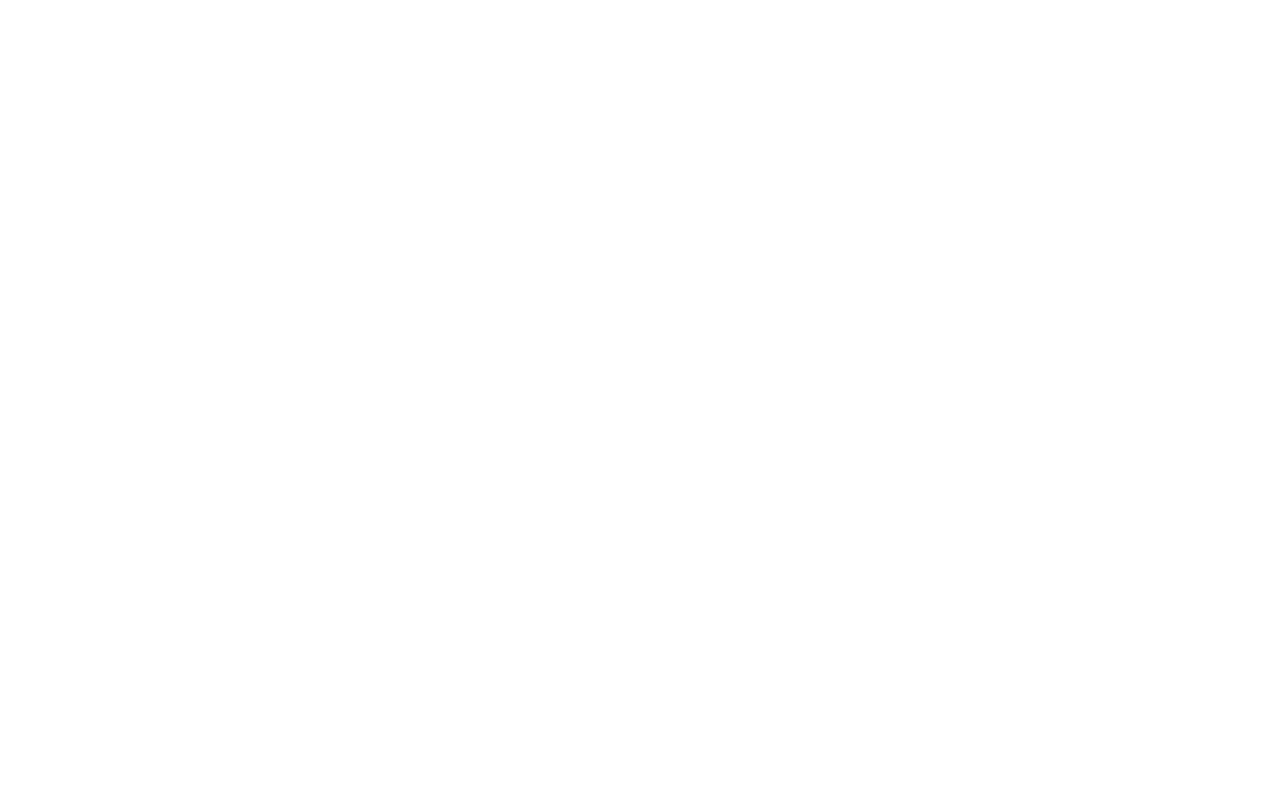
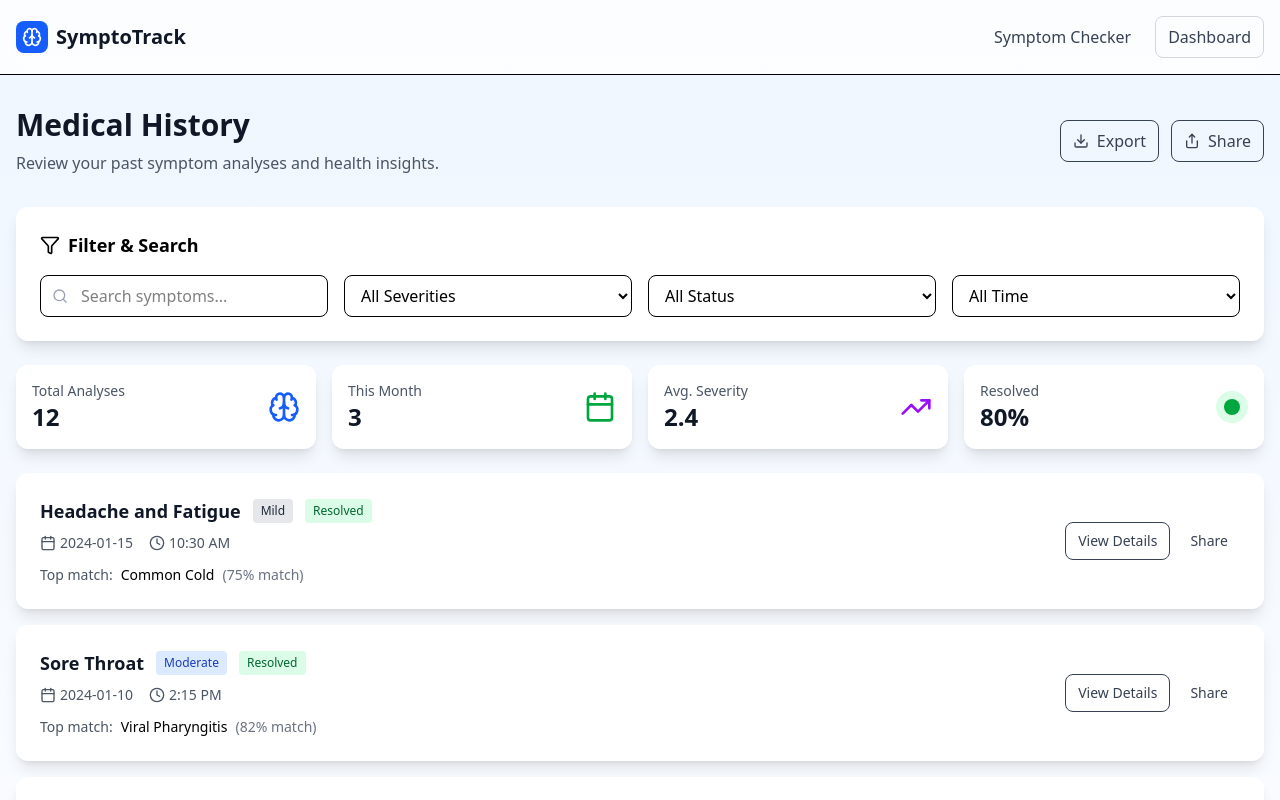
Before and after one commit to BelhiaSofiane/MediGuide, a React (Vite) app: page /history in a window 1280 px wide. Before the commit this address had no page. Shown: the top 800 px of the page. Built offline with nearby package versions, Linux system fonts and the light colour scheme.

Commit message:
added history page with metadata

```diff
--- a/src/App.jsx
+++ b/src/App.jsx
@@ -3,6 +3,7 @@
 import Login from './pages/Login'
 import SymptomChecker from './pages/SymptomChecker';
 import Dashboard from './pages/Dashboard';
+import History from './pages/History';
 import { BrowserRouter as Router, Routes, Route, Link } from 'react-router-dom';
 
 
@@ -14,6 +15,7 @@
             <Route path="/" element={<Home />} />
             <Route path="/login" element={<Login />} />
             <Route path="/dashboard" element={<Dashboard />} />
+            <Route path="/history" element={<History />} />
           </Routes>
   )
 }
--- /dev/null
+++ b/src/components/Loading.js
@@ -0,0 +1,3 @@
+export default function Loading() {
+  return null
+}
--- a/src/pages/History.jsx
+++ b/src/pages/History.jsx
@@ -1,11 +1,250 @@
-import React from 'react'
+"use client"
 
-const History = () => {
+import React from "react"
+import { Brain, Calendar, Search, Filter, Clock, TrendingUp, Download, Share } from "lucide-react"
+import { Link } from "react-router-dom" // if you're using React Router (swap if using Next.js)
+
+const historyData = [
+  {
+    id: 1,
+    date: "2024-01-15",
+    time: "10:30 AM",
+    primarySymptom: "Headache and Fatigue",
+    severity: "Mild",
+    topCondition: "Common Cold",
+    probability: 75,
+    status: "Resolved",
+  },
+  {
+    id: 2,
+    date: "2024-01-10",
+    time: "2:15 PM",
+    primarySymptom: "Sore Throat",
+    severity: "Moderate",
+    topCondition: "Viral Pharyngitis",
+    probability: 82,
+    status: "Resolved",
+  },
+  {
+    id: 3,
+    date: "2024-01-05",
+    time: "9:45 AM",
+    primarySymptom: "Stomach Pain",
+    severity: "Moderate",
+    topCondition: "Gastritis",
+    probability: 68,
+    status: "Monitoring",
+  },
+  {
+    id: 4,
+    date: "2023-12-28",
+    time: "4:20 PM",
+    primarySymptom: "Cough and Congestion",
+    severity: "Mild",
+    topCondition: "Upper Respiratory Infection",
+    probability: 79,
+    status: "Resolved",
+  },
+  {
+    id: 5,
+    date: "2023-12-20",
+    time: "11:00 AM",
+    primarySymptom: "Back Pain",
+    severity: "Severe",
+    topCondition: "Muscle Strain",
+    probability: 85,
+    status: "Resolved",
+  },
+]
+
+export default function History() {
   return (
-    <div>
+    <div className="min-h-screen bg-gradient-to-b from-blue-50 to-white">
+      {/* Header */}
+      <header className="border-b bg-white/80 backdrop-blur-sm">
+        <div className="container mx-auto px-4 py-4 flex items-center justify-between">
+          <Link to="/" className="flex items-center gap-2">
+            <div className="w-8 h-8 bg-blue-600 rounded-lg flex items-center justify-center">
+              <Brain className="w-5 h-5 text-white" />
+            </div>
+            <span className="text-xl font-bold text-gray-900">SymptoTrack</span>
+          </Link>
+          <div className="flex items-center gap-3">
+            <Link
+              to="/symptom-checker"
+              className="px-3 py-2 rounded-lg text-gray-700 hover:bg-gray-100"
+            >
+              Symptom Checker
+            </Link>
+            <Link
+              to="/dashboard"
+              className="px-3 py-2 rounded-lg border border-gray-300 text-gray-700 hover:bg-gray-100"
+            >
+              Dashboard
+            </Link>
+          </div>
+        </div>
+      </header>
 
+      <div className="container mx-auto px-4 py-8">
+        {/* Header Section */}
+        <div className="flex flex-col md:flex-row md:items-center justify-between mb-8">
+          <div>
+            <h1 className="text-3xl font-bold text-gray-900 mb-2">Medical History</h1>
+            <p className="text-gray-600">Review your past symptom analyses and health insights.</p>
+          </div>
+          <div className="flex gap-3 mt-4 md:mt-0">
+            <button className="px-3 py-2 border rounded-lg text-gray-700 flex items-center gap-2 hover:bg-gray-100">
+              <Download className="w-4 h-4" /> Export
+            </button>
+            <button className="px-3 py-2 border rounded-lg text-gray-700 flex items-center gap-2 hover:bg-gray-100">
+              <Share className="w-4 h-4" /> Share
+            </button>
+          </div>
+        </div>
+
+        {/* Filters */}
+        <div className="bg-white rounded-xl shadow-lg p-6 mb-6">
+          <h2 className="flex items-center gap-2 text-lg font-semibold mb-4">
+            <Filter className="w-5 h-5" /> Filter & Search
+          </h2>
+          <div className="grid md:grid-cols-4 gap-4">
+            <div className="relative">
+              <Search className="absolute left-3 top-1/2 transform -translate-y-1/2 text-gray-400 w-4 h-4" />
+              <input
+                type="text"
+                placeholder="Search symptoms..."
+                className="pl-10 w-full border rounded-lg px-3 py-2 focus:outline-none focus:ring-2 focus:ring-blue-500"
+              />
+            </div>
+            <select className="border rounded-lg px-3 py-2">
+              <option>All Severities</option>
+              <option>Mild</option>
+              <option>Moderate</option>
+              <option>Severe</option>
+            </select>
+            <select className="border rounded-lg px-3 py-2">
+              <option>All Status</option>
+              <option>Resolved</option>
+              <option>Monitoring</option>
+              <option>Ongoing</option>
+            </select>
+            <select className="border rounded-lg px-3 py-2">
+              <option>All Time</option>
+              <option>Last Week</option>
+              <option>Last Month</option>
+              <option>Last 3 Months</option>
+              <option>Last Year</option>
+            </select>
+          </div>
+        </div>
+
+        {/* Summary Stats */}
+        <div className="grid md:grid-cols-4 gap-4 mb-6">
+          <div className="bg-white rounded-xl shadow-lg p-4 flex items-center justify-between">
+            <div>
+              <p className="text-sm text-gray-600">Total Analyses</p>
+              <p className="text-2xl font-bold text-gray-900">12</p>
+            </div>
+            <Brain className="w-8 h-8 text-blue-600" />
+          </div>
+
+          <div className="bg-white rounded-xl shadow-lg p-4 flex items-center justify-between">
+            <div>
+              <p className="text-sm text-gray-600">This Month</p>
+              <p className="text-2xl font-bold text-gray-900">3</p>
+            </div>
+            <Calendar className="w-8 h-8 text-green-600" />
+          </div>
+
+          <div className="bg-white rounded-xl shadow-lg p-4 flex items-center justify-between">
+            <div>
+              <p className="text-sm text-gray-600">Avg. Severity</p>
+              <p className="text-2xl font-bold text-gray-900">2.4</p>
+            </div>
+            <TrendingUp className="w-8 h-8 text-purple-600" />
+          </div>
+
+          <div className="bg-white rounded-xl shadow-lg p-4 flex items-center justify-between">
+            <div>
+              <p className="text-sm text-gray-600">Resolved</p>
+              <p className="text-2xl font-bold text-gray-900">80%</p>
+            </div>
+            <div className="w-8 h-8 bg-green-100 rounded-full flex items-center justify-center">
+              <div className="w-4 h-4 bg-green-600 rounded-full" />
+            </div>
+          </div>
+        </div>
+
+        {/* History List */}
+        <div className="space-y-4">
+          {historyData.map((entry) => (
+            <div
+              key={entry.id}
+              className="bg-white rounded-xl shadow-lg p-6 hover:shadow-xl transition-shadow"
+            >
+              <div className="flex flex-col md:flex-row md:items-center justify-between">
+                <div className="flex-1">
+                  <div className="flex items-center gap-3 mb-2">
+                    <h3 className="text-lg font-semibold text-gray-900">{entry.primarySymptom}</h3>
+                    <span
+                      className={`px-2 py-1 text-xs font-medium rounded ${entry.severity === "Mild"
+                          ? "bg-gray-200 text-gray-800"
+                          : entry.severity === "Moderate"
+                            ? "bg-blue-100 text-blue-800"
+                            : "bg-red-100 text-red-800"
+                        }`}
+                    >
+                      {entry.severity}
+                    </span>
+                    <span
+                      className={`px-2 py-1 text-xs font-medium rounded ${entry.status === "Resolved"
+                          ? "bg-green-100 text-green-800"
+                          : "bg-yellow-100 text-yellow-800"
+                        }`}
+                    >
+                      {entry.status}
+                    </span>
+                  </div>
+
+                  <div className="flex items-center gap-4 text-sm text-gray-600 mb-3">
+                    <div className="flex items-center gap-1">
+                      <Calendar className="w-4 h-4" />
+                      {entry.date}
+                    </div>
+                    <div className="flex items-center gap-1">
+                      <Clock className="w-4 h-4" />
+                      {entry.time}
+                    </div>
+                  </div>
+
+                  <div className="flex items-center gap-2 text-sm">
+                    <span className="text-gray-600">Top match:</span>
+                    <span className="font-medium">{entry.topCondition}</span>
+                    <span className="text-gray-500">({entry.probability}% match)</span>
+                  </div>
+                </div>
+
+                <div className="flex gap-2 mt-4 md:mt-0">
+                  <button className="px-3 py-2 border rounded-lg text-gray-700 hover:bg-gray-100 text-sm">
+                    View Details
+                  </button>
+                  <button className="px-3 py-2 rounded-lg text-gray-700 hover:bg-gray-100 text-sm">
+                    Share
+                  </button>
+                </div>
+              </div>
+            </div>
+          ))}
+        </div>
+
+        {/* Load More */}
+        <div className="text-center mt-8">
+          <button className="px-4 py-2 border rounded-lg text-gray-700 hover:bg-gray-100">
+            Load More Entries
+          </button>
+        </div>
+      </div>
     </div>
   )
 }
-
-export default History
```
